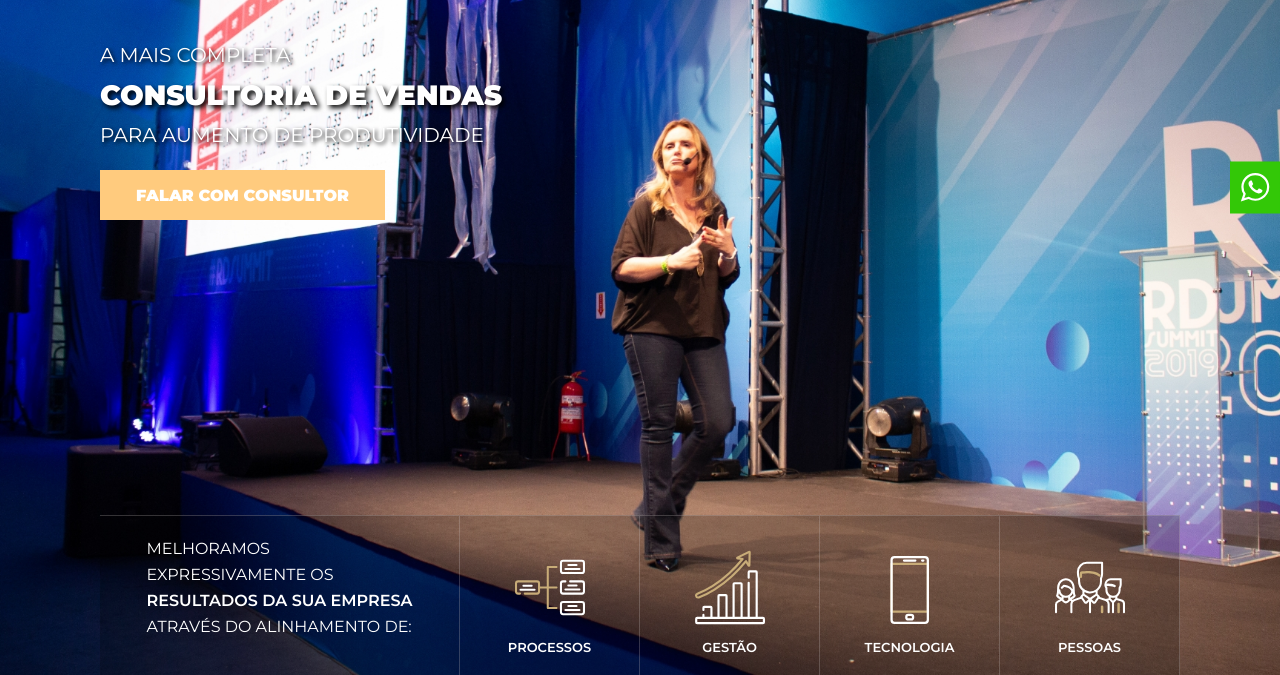
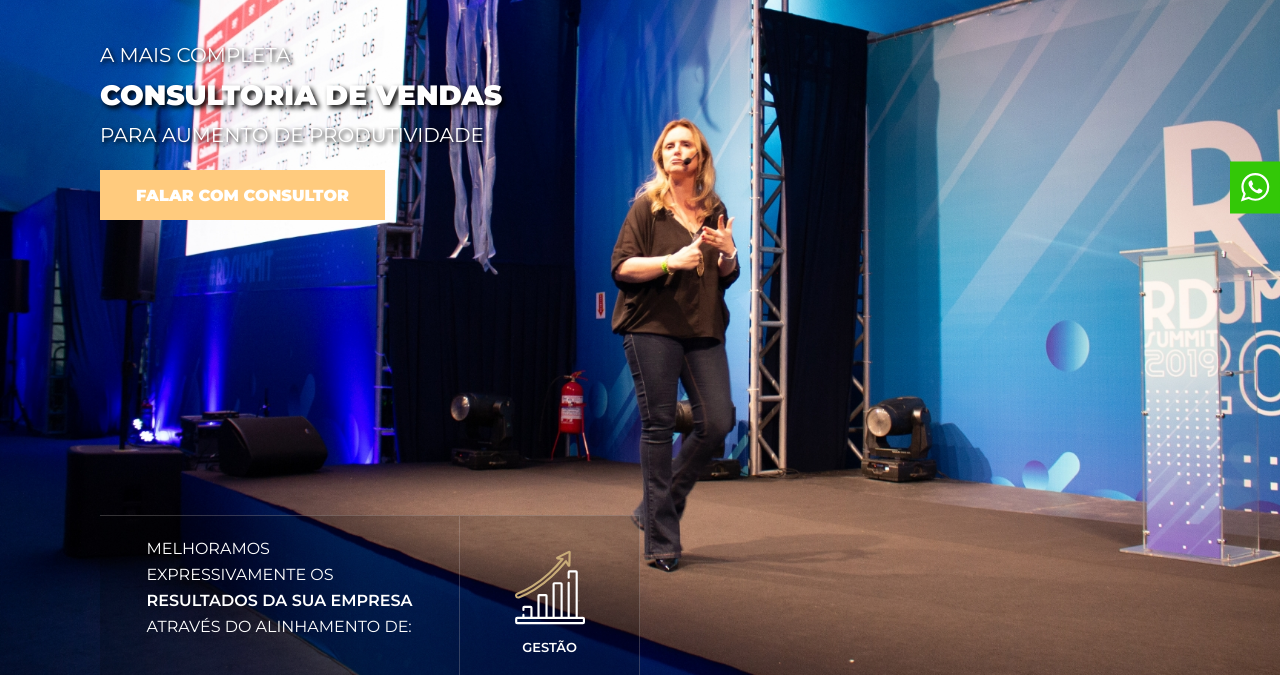
Before and after one commit to N0N4T0/dnaForMarketing, a plain HTML site: page index.html in a window 1280 px wide. Shown: the part 125-800 px from the top of the page. Drawn offline with Linux system fonts and the light colour scheme.

Commit message:
slider finalizado, ajustar agora para resolução certa

```diff
--- a/index.html
+++ b/index.html
@@ -51,7 +51,8 @@
                         </article>
                     </div>
 
-                    <section>
+                    <section data-slide="slide" class="slide">
+                        <nav class="slide-items">
                             <div>
                                 <img src="./public/assets/process.svg" alt="Processos">
                                 <p class="footer-text">PROCESSOS</p>
@@ -92,12 +93,13 @@
                                 <img src="./public/assets/people.svg" alt="Pessoas">
                                 <p class="footer-text">PESSOAS</p>
                             </div>
+                        </nav>
                     </section>
-
                 </div>
 
             </footer>
         </div>
 
+        <script src="./public/script.js"></script>
     </body>
 </html>
--- a/public/script.js
+++ b/public/script.js
@@ -0,0 +1,46 @@
+// var widthResolution = window.innerWidth
+//     || document.documentElement.clientWidth
+//     || document.body.clientWidth
+
+// if(widthResolution <= 800){
+//     alert("Js is running")
+// }
+
+
+class SlideResults {
+  constructor(id) {
+      this.slide = document.querySelector(`[data-slide="${id}"]`);
+      this.active = 0
+      this.init();
+  }
+
+  activeSlide(index){
+      this.active = index;
+      this.items.forEach(item => item.classList.remove("active"))
+      this.items[index].classList.add('active')
+      this.autoSlide()
+  }
+
+  next(){
+    if (this.active < this.items.length - 1) {
+        this.activeSlide(this.active + 1);
+    } else {
+        this.activeSlide(0);
+    }
+  }
+
+  autoSlide(){
+      setTimeout(this.next, 5000)
+  }
+
+  // inicia configurações gerais
+  init(){
+      this.next = this.next.bind(this);
+
+      this.items = this.slide.querySelectorAll(".slide-items > *")
+
+      this.activeSlide(0)
+  }
+}
+
+new SlideResults('slide')
--- a/public/styles/main.css
+++ b/public/styles/main.css
@@ -125,7 +125,7 @@ h1, h2 {
     grid-template-columns: 1fr 2fr;
 }
 
-.footer-itens-grid section {
+.footer-itens-grid nav.slide-items {
     display: grid;
     grid-template-columns: repeat(4, 1fr);
 }
--- a/public/styles/responsive.css
+++ b/public/styles/responsive.css
@@ -9,7 +9,6 @@
         font-size: 28px;
     }
 }
-
 
 @media only screen and (min-width: 1121px) and (max-width: 1324px){
     .footer-itens-grid article {
@@ -105,3 +104,18 @@
         min-width: fit-content;
     }
 }
+
+
+.slide-items {
+    position: relative;
+}
+
+.slide-items > * {
+    position: absolute;
+    opacity: 0;
+}
+
+.slide-items .active {
+    opacity: 1;
+    position: relative;
+}
```
Lines whose indentation alone changed are shown as unchanged.
